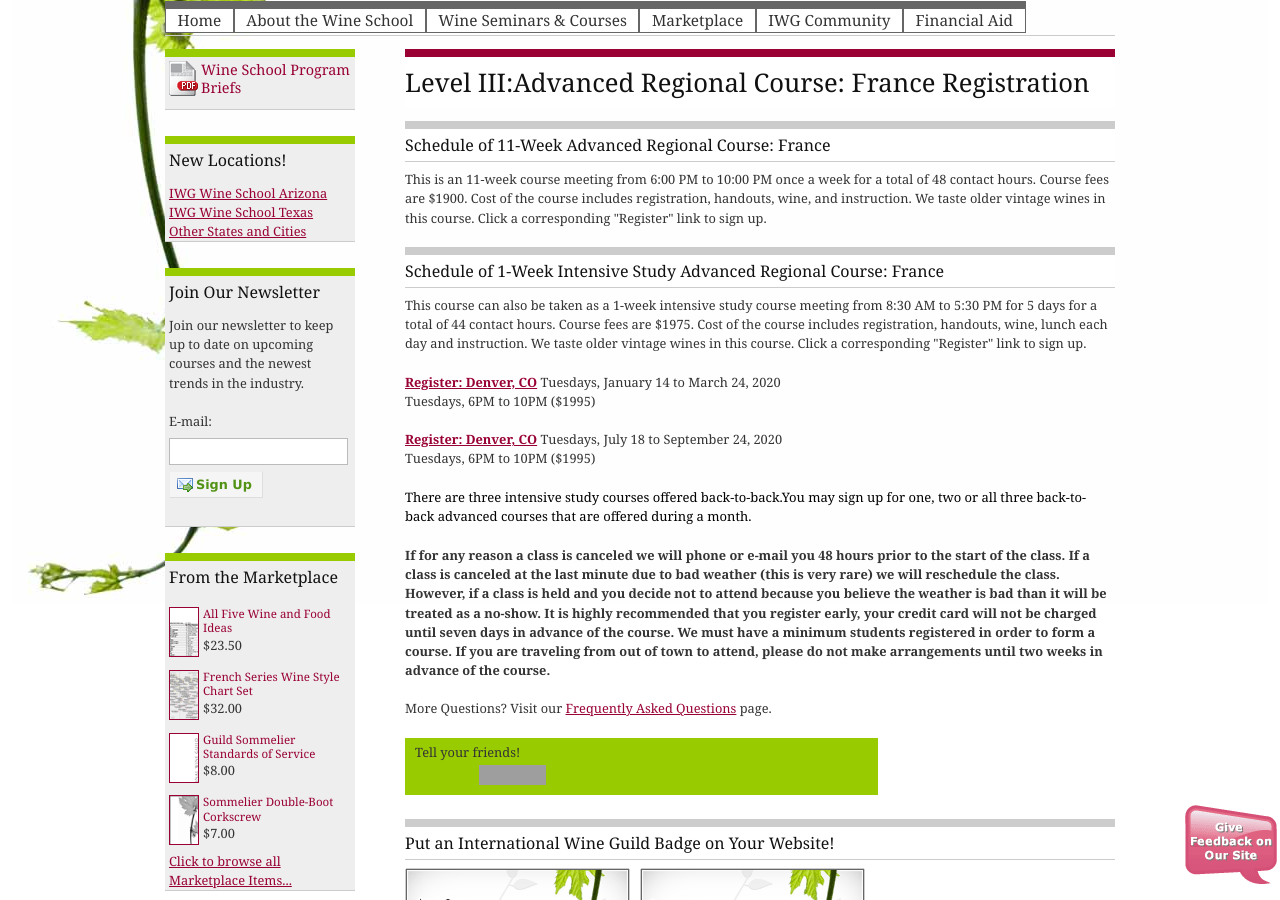
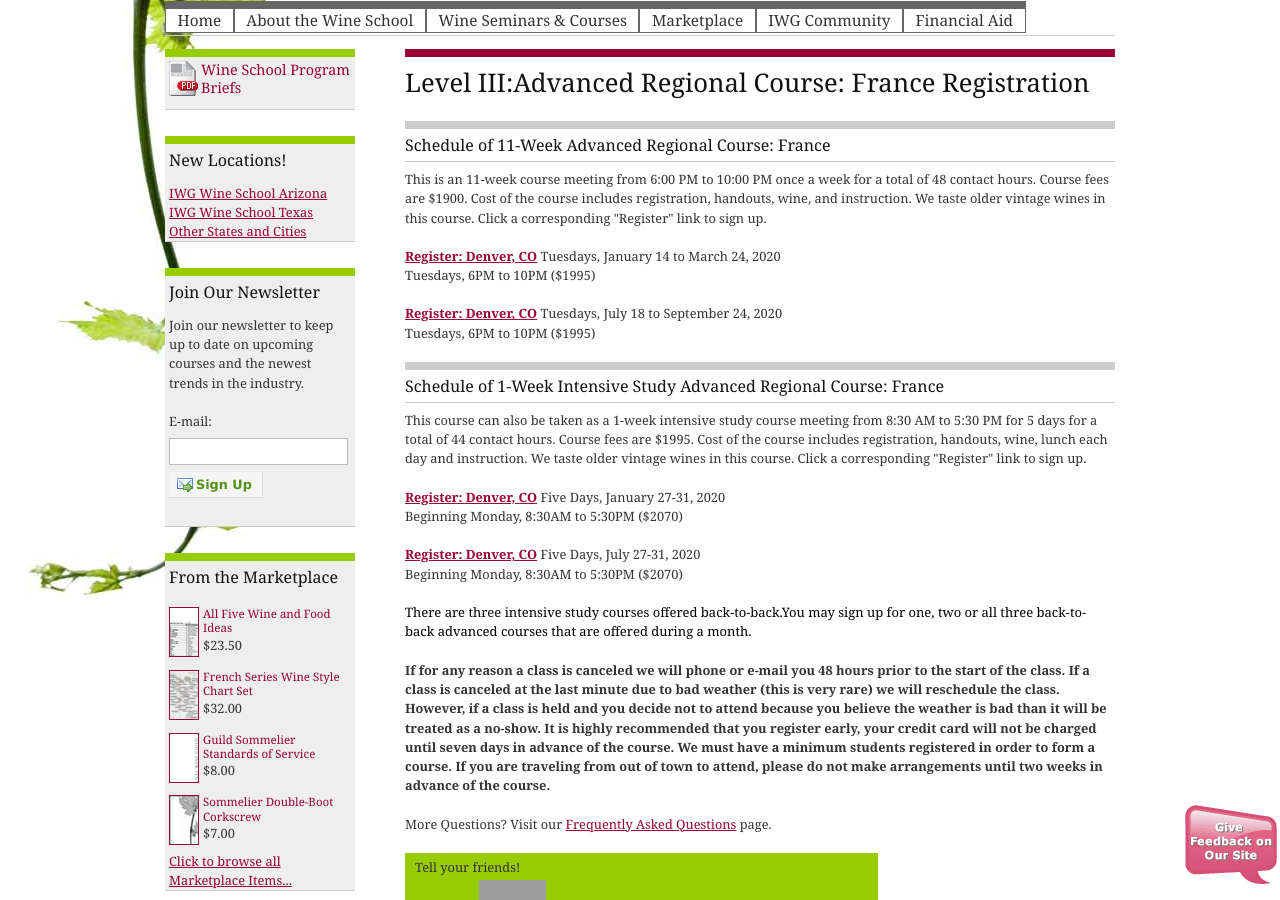
Before and after one commit to CKDev/internationalwineguild.com, a Jekyll site: the page built from advanced-regional-course-france-registration.html, in a window 1280 px wide and 900 px high, scrolled down 376 px. Built offline with Jekyll 4.4.1, drawn with Linux system fonts in a browser that asks for light colours; a script that is not in the unit is left out; comment, search, counter and statistics services are not loaded; grey boxes are pictures that could not be loaded.

Commit message:
Update advanced-regional-course-france-registration.html

```diff
--- a/advanced-regional-course-france-registration.html
+++ b/advanced-regional-course-france-registration.html
@@ -9,13 +9,6 @@
   are $1900. Cost of the course includes registration, handouts, wine, and instruction. We taste older vintage wines
   in this course. Click a corresponding "Register" link to sign up.</p>
 
-<h2>Schedule of 1-Week Intensive Study Advanced Regional Course: France</h2>
-<p>This course can also be taken as a 1-week intensive study course meeting from 8:30 AM to 5:30 PM for 5 days for a
-  total of 44 contact hours. Course fees are $1975. Cost of the course includes registration, handouts, wine, lunch
-  each day and instruction. We taste older vintage wines in this course. Click a corresponding "Register" link to sign
-  up.
-</p>
-
 <p><a class="ga-track"
     href="http://ww4.aitsafe.com/cf/add.cfm?userid=6714687&amp;product=Advanced+Regional+France+-+January+14+--+March+24,2020&amp;price=1995&amp;return=www.internationalwineguild.com/advanced-regional-course-france-registration"><strong>Register:
       Denver, CO</strong></a> Tuesdays, January 14 to March 24, 2020<br>
@@ -25,6 +18,23 @@
     href="http://ww4.aitsafe.com/cf/add.cfm?userid=6714687&amp;product=Advanced+Regional+France+-+July+18+--+September+26,2020&amp;price=1995&amp;return=www.internationalwineguild.com/advanced-regional-course-france-registration"><strong>Register:
       Denver, CO</strong></a> Tuesdays, July 18 to September 24, 2020<br>
   Tuesdays, 6PM to 10PM ($1995)</p>
+
+<h2>Schedule of 1-Week Intensive Study Advanced Regional Course: France</h2>
+<p>This course can also be taken as a 1-week intensive study course meeting from 8:30 AM to 5:30 PM for 5 days for a
+  total of 44 contact hours. Course fees are $1995. Cost of the course includes registration, handouts, wine, lunch
+  each day and instruction. We taste older vintage wines in this course. Click a corresponding "Register" link to sign
+  up.
+</p>
+
+<p><a class="ga-track"
+    href="http://ww4.aitsafe.com/cf/add.cfm?userid=6714687&amp;product=Intensive+Study+Advanced+Regional+France+-+January+27+--+January+31,2020&amp;price=2070&amp;return=www.internationalwineguild.com/advanced-regional-course-france-registration"><strong>Register:
+      Denver, CO</strong></a> Five Days, January 27-31, 2020<br>
+  Beginning Monday, 8:30AM to 5:30PM ($2070)</p>
+
+<p><a class="ga-track"
+    href="http://ww4.aitsafe.com/cf/add.cfm?userid=6714687&amp;product=Intensive+Study+Advanced+Regional+France+-+July+27+--+July+31,2020&amp;price=2070&amp;return=www.internationalwineguild.com/advanced-regional-course-france-registration"><strong>Register:
+      Denver, CO</strong></a> Five Days, July 27-31, 2020<br>
+  Beginning Monday, 8:30AM to 5:30PM ($2070)</p>
 
 <p>
   <font color="#000000" size="2">There are three intensive study courses offered back-to-back.You may sign up for one,
```
